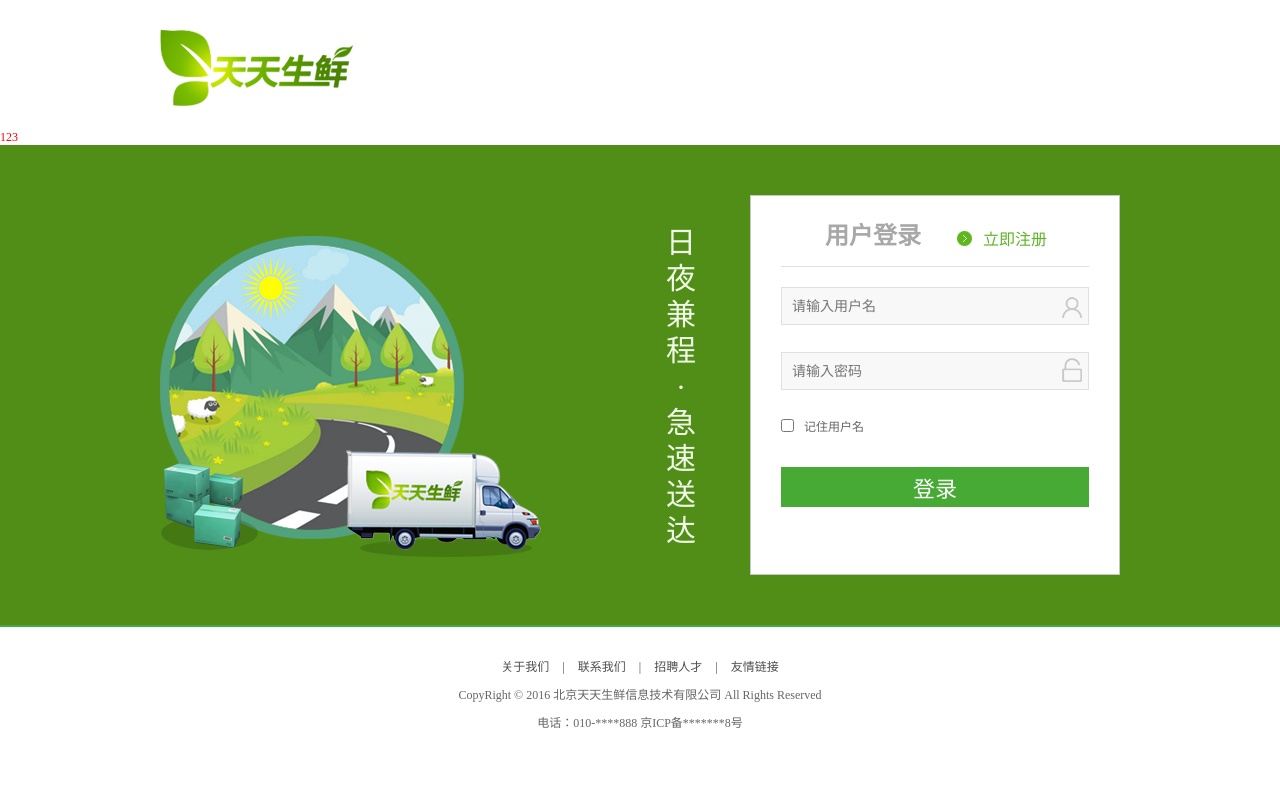
After one commit to qq453388937/d, a Django app: page /users/login in a window 1280 px wide. The commit adds this page. Run offline with Django 3.2, Linux system fonts and the light colour scheme; parts of the project's set-up code (start-up, migrations or seed data) failed here and were passed over.

Commit message:
改动小小

```diff
--- /dev/null
+++ b/templates/login.html
@@ -0,0 +1,64 @@
+<!DOCTYPE html PUBLIC "-//W3C//DTD XHTML 1.0 Transitional//EN"
+        "http://www.w3.org/TR/xhtml1/DTD/xhtml1-transitional.dtd">
+<html xmlns="http://www.w3.org/1999/xhtml" xml:lang="en">
+<head>
+    <meta http-equiv="Content-Type" content="text/html;charset=UTF-8">
+    <title>天天生鲜-登录</title>
+    {% load staticfiles %}
+    {#    <link rel="stylesheet" type="text/css" href="../static/css/reset.css">#}
+    <link rel="stylesheet" type="text/css" href="{% static 'css/reset.css' %}">
+    {#    <link rel="stylesheet" type="text/css" href="../static/css/main.css">#}
+    <link rel="stylesheet" type="text/css" href="{% static 'css/main.css' %}">
+</head>
+<body>
+<div class="login_top clearfix">
+    {#    <a href="../static/index.html" class="login_logo"><img src="../static/images/logo02.png"></a>#}
+    <a href="{% static 'index.html' %}" class="login_logo"><img src="{% static 'images/logo02.png' %}"></a>
+</div>
+<div style="color: red">123{{ err_msg }}</div>
+<div class="login_form_bg">
+    <div class="login_form_wrap clearfix">
+        <div class="login_banner fl"></div>
+        <div class="slogan fl">日夜兼程 · 急速送达</div>
+        <div class="login_form fr">
+            <div class="login_title clearfix">
+                <h1>用户登录</h1>
+                {#                <a href="register.html">立即注册</a>#}
+                <a href="{% url 'users:register' %}">立即注册</a>
+            </div>
+            <div class="form_input">
+                <form method="post" action="">
+                    {% csrf_token %}
+                    <input type="text" name="username" class="name_input" placeholder="请输入用户名">
+{#                    <div class="user_error">输入错误</div>#}
+                    <input type="password" name="pwd" class="pass_input" placeholder="请输入密码">
+
+{#                    <div class="pwd_error">输入错误</div>#}
+                    <div class="more_input clearfix">
+                        <input type="checkbox" name="">
+                        <label>记住用户名</label>
+                    </div>
+                    <input type="submit" name="" value="登录" class="input_submit">
+
+                </form>
+            </div>
+        </div>
+    </div>
+</div>
+
+<div class="footer no-mp">
+    <div class="foot_link">
+        <a href="#">关于我们</a>
+        <span>|</span>
+        <a href="#">联系我们</a>
+        <span>|</span>
+        <a href="#">招聘人才</a>
+        <span>|</span>
+        <a href="#">友情链接</a>
+    </div>
+    <p>CopyRight © 2016 北京天天生鲜信息技术有限公司 All Rights Reserved</p>
+    <p>电话：010-****888 京ICP备*******8号</p>
+</div>
+
+</body>
+</html>
--- a/templates/register.html
+++ b/templates/register.html
@@ -22,7 +22,8 @@
     <div class="r_con fr">
         <div class="reg_title clearfix">
             <h1>用户注册</h1>
-            <a href="login.html">登录</a>
+            <!--<a href="login.html">登录</a>-->
+            <a href="{% url 'users:login' %}">登录</a>
         </div>
         <div class="reg_form clearfix">
             <form method="post">
--- a/users/urls.py
+++ b/users/urls.py
@@ -10,7 +10,5 @@ urlpatterns = [
     # 类视图注册  如何在正则表达式中调用类视图，用类名.as_view()函数
     url(r"^register$", RegisterView.as_view(), name="register"),
     url(r"^active/(?P<token>.+)$", ActiveView.as_view(), name="active"),
-
-
-
+    url(r"^login", Login.as_view(), name="login"),
 ]
--- a/users/views.py
+++ b/users/views.py
@@ -15,9 +15,13 @@ from django.conf import settings
 # itsdangerous导入  并且起别名
 from itsdangerous import TimedJSONWebSignatureSerializer
 # 导入celery中的异步方法
-from celery_tasks.tasks import send_active_email  # send_active_email方法和远程服务器方法两份
+# from celery_tasks.tasks import send_active_email  # send_active_email方法和远程服务器方法两份
 # 导入刘琦的异步方法
-# from celery_tasks.tasks_liuqi import send_active_email
+from celery_tasks.tasks_liuqi import send_active_email
+
+
+# 导入rabbitmq 的celery
+# from celery_tasks.tasks_rabbitmq import send_active_email
 
 
 # Create your views here.
@@ -111,6 +115,8 @@ class RegisterView(View):
         print("发送邮件成功")
         return HttpResponse("注册成功! 稍后查看邮件激活!")
 
+        # return redirect(reverse('users:login'))
+
 
 class ActiveView(View):
     """邮件激活"""
@@ -126,7 +132,7 @@ class ActiveView(View):
 
         try:
             dict = serializer.loads(token)
-        except (SignatureExpired, BadSignature) as e:  # 捕获多个异常
+        except (SignatureExpired, BadSignature) as e:  # 捕获多个异常,超时和签名失败
             return HttpResponse("激活失败")
         user_id = dict.get("user_id", "没取到")
         print(user_id)
@@ -134,4 +140,37 @@ class ActiveView(View):
         user_model.is_active = True
         user_model.save()
 
-        return HttpResponse("激活成功")
+        return redirect(reverse('users:login'))
+
+
+class Login(View):
+    def get(self, request):
+        """登陆页面展示"""
+        return render(request, "login.html")
+
+    def post(self, request):
+        """处理登陆逻辑"""
+        from django.contrib.auth import authenticate, login
+        username = request.POST.get('username')
+        password = request.POST.get('pwd')
+        if not all([username, password]):
+            # return render(request, 'login.html', {'err_msg': '用户名密码不能为空'})
+            return redirect(reverse('users:login'))
+        user = authenticate(username=username, password=password)  # django自带校验
+        is_ok = False
+        if user is not None:
+            if user.is_active:
+                login(request, user)
+                is_ok = True
+            else:
+                return render(request, 'login.html', {'err_msg': '用户未激活,请查看邮件激活!'})
+        else:
+            return render(request, 'login.html', {'err_msg': '用户名或密码错误!'})
+        if is_ok:
+
+            """
+        一键多值,session id 单个,和cookie中sessionid的值一致
+        fd2dac6bce19f55aeb4e267f0ccad4b22a94d338:{"_auth_user_id":"49","_auth_user_backend":"django.contrib.auth.backends.ModelBackend","pxd_name":"\u88f4\u6653\u4e1c666666","_auth_user_hash":"a28292554ea826aa5113a9cf4bd9810b5b4499b8"}
+            """
+            request.session['pxd_name'] = '裴晓东666666'
+            return HttpResponse("ok")
```
Also changed, not shown: celery_tasks/tasks_rabbitmq.py (added, +19 -0 lines), d/settings.py (+30 -2 lines), test/4__pika__rabbitMQ_test.py (added, +11 -0 lines), test/5__pika__rec.py (added, +15 -0 lines).
